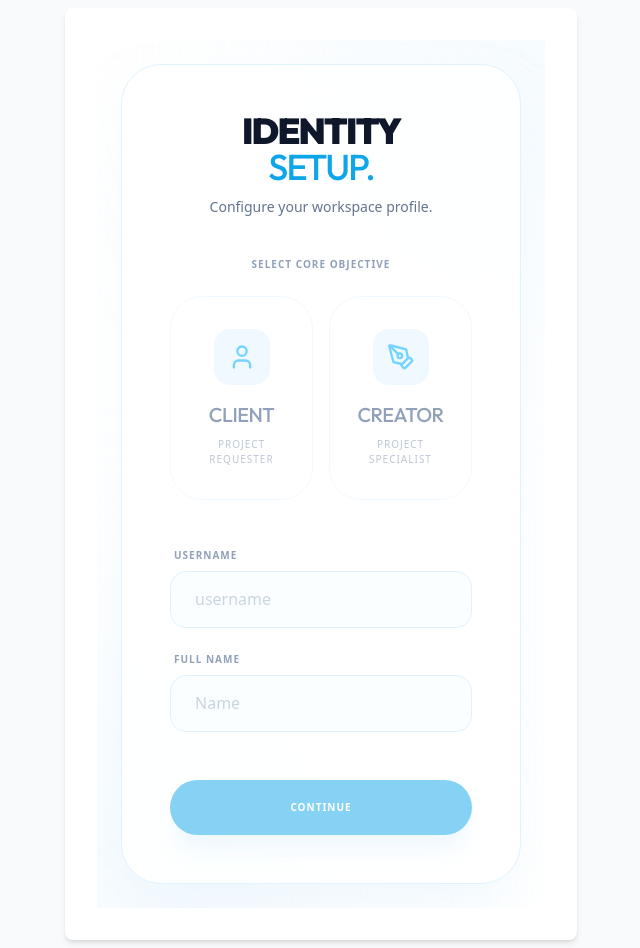
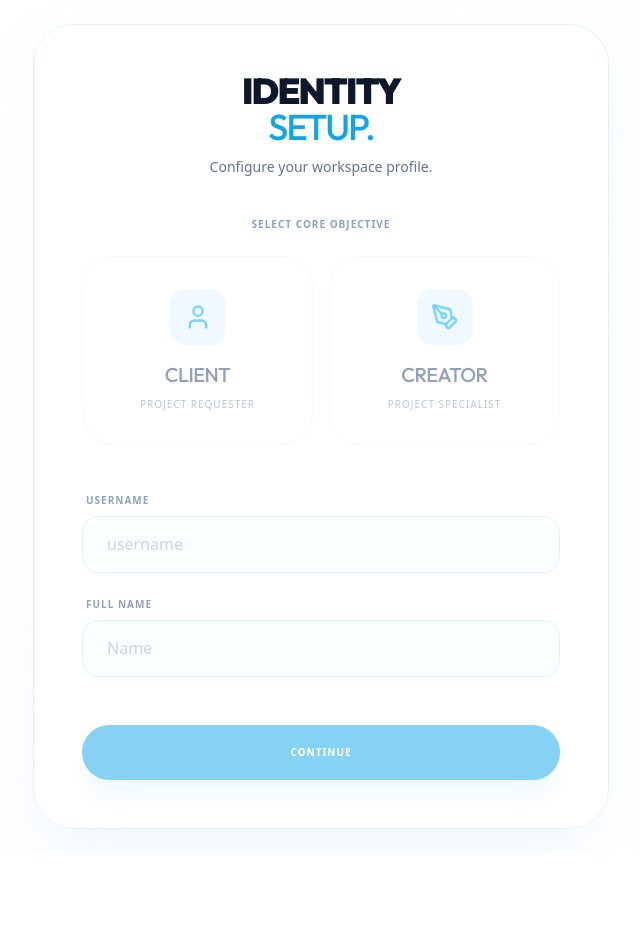
Before and after one commit to SEBRAHEIM/workly2, a Next.js app: page /onboarding in a window 1280 px wide. Shown: the whole page, without its empty margins (319-959 px from the left). After the commit the page ends 853 px from the top, so only its background shows below. Built offline with nearby package versions, Linux system fonts and the light colour scheme; no server answers.

Commit message:
style: remove unnecessary layout wrapper in onboarding

```diff
--- a/app/(onboarding)/layout.tsx
+++ b/app/(onboarding)/layout.tsx
@@ -4,8 +4,6 @@ export default function OnboardingLayout({
     children: React.ReactNode
 }) {
     return (
-        <div className="flex min-h-screen flex-col items-center justify-center py-2 bg-gray-50">
-            <div className="w-full max-w-lg p-8 bg-white rounded-lg shadow-md">{children}</div>
-        </div>
+        <>{children}</>
     )
 }
```
